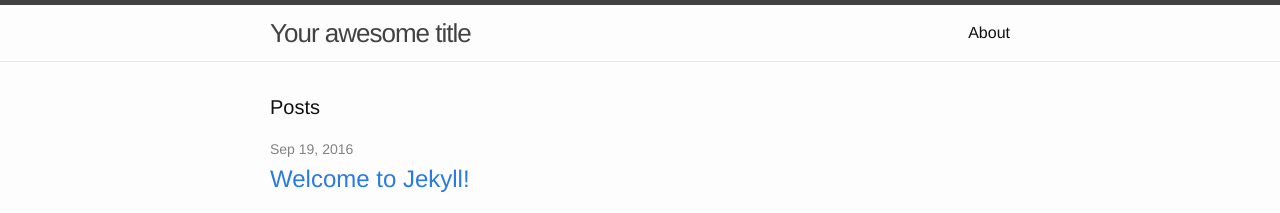
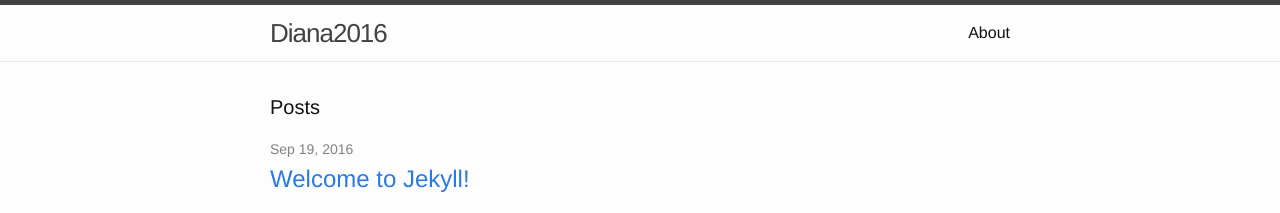
Before and after one commit to iuliiaguk/iuliiaguk.github.io, a Jekyll site: the page built from index.html, in a window 1280 px wide. Shown: the top 213 px of the page. Built offline with Jekyll 4.4.1, drawn with Linux system fonts in a browser that asks for light colours.

Commit message:
added title test

```diff
--- a/_includes/header.html
+++ b/_includes/header.html
@@ -2,7 +2,8 @@
 
   <div class="wrapper">
 
-    <a class="site-title" href="{{ site.baseurl }}/">{{ site.title }}</a>
+    <!--a class="site-title" href="{{ site.baseurl }}/">{{ site.title }}</a-->
+    <a class="site-title" href="{{ site.baseurl }}/">Diana2016</a>
 
     <nav class="site-nav">
       <a href="#" class="menu-icon">
```
